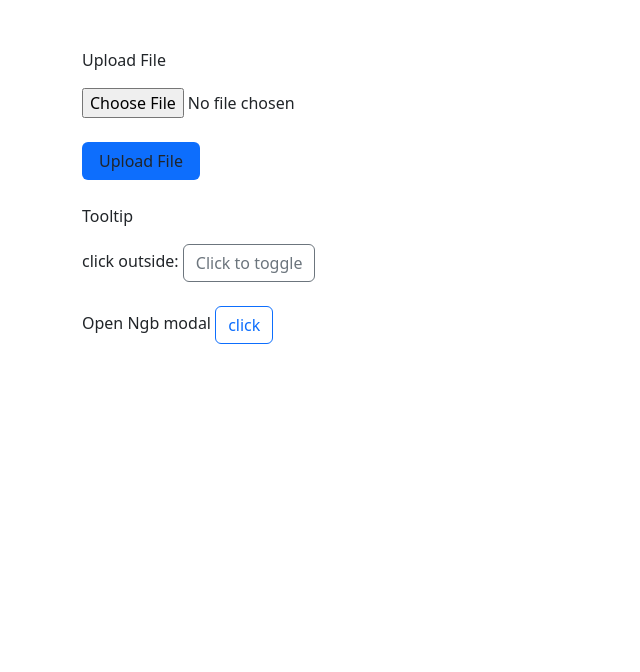
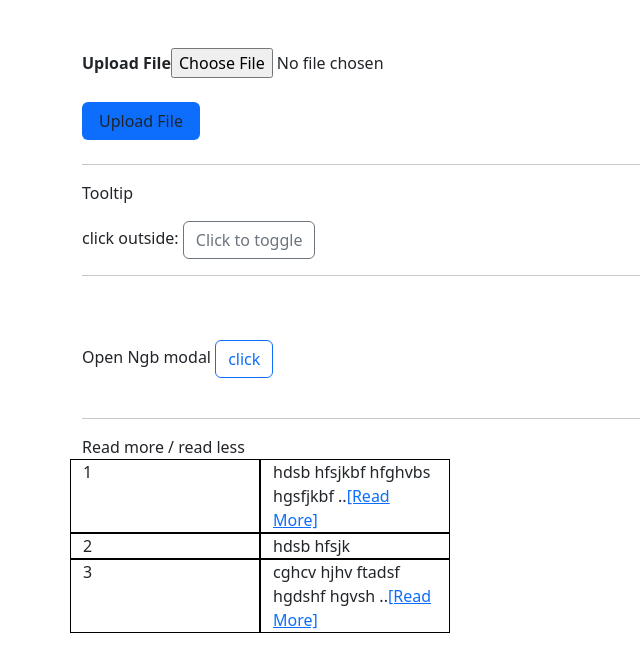
Before and after one commit to shivikki/ExcelUpload, an Angular app in the folder FileUpload/Angular/fileUpload/: page / in a window 1280 px wide. Shown: the top 672 px of the page, without its empty margins (0-640 px from the left). Built offline with nearby package versions, Linux system fonts and the light colour scheme.

Commit message:
read / more read less added

```diff
--- a/FileUpload/Angular/fileUpload/src/app/components/upload/upload.component.html
+++ b/FileUpload/Angular/fileUpload/src/app/components/upload/upload.component.html
@@ -1,11 +1,11 @@
 <br><br>
 <div class="container">
-    <p>Upload File</p>
+    <b>Upload File</b>
     <input type="file" (change)="selectFile($event)">
     <p class="my-4">
         <button class="btn bg-primary px-3" (click)=" uploadFile()">Upload File</button>
     </p>
-
+    <hr>
 
     <p>Tooltip</p>
     click outside:
@@ -14,9 +14,35 @@
         <!--use placement to postion the tooltip, possible values top end start bottom-->
         Click to toggle
     </button>
+    <hr>
 
     <br><br>
     Open Ngb modal
     <button (click)="openModal()" class="btn btn-outline-primary">click</button>
 
+    <br><br>
+    <hr>
+    Read more / read less
+    <div *ngFor="let data of contentList;let i=index;" class="row tableDiv">
+        <div class="col-2">
+            {{data.sr}}
+        </div>
+        <div class="col-2">
+            <!-- <div [ngClass]="{'limitTextHeight': data.isReadMore}">{{data.content}}</div>
+            <button (click)="showText(i)">
+                {{ data.isReadMore ? 'Read More': 'Read Less' }}
+            </button> -->
+
+            {{( data.isReadMore) ? data.content : data.content | slice:0:30}}
+            <span *ngIf="data.content.length>30 && data.isReadMore==false">..</span>
+            <a href="javascript:;" *ngIf="data.content.length>30 && data.isReadMore==false"
+                (click)="data.isReadMore=!data.isReadMore">[Read More]</a>
+
+            <a href="javascript:;" *ngIf="data.isReadMore==true" (click)="data.isReadMore=!data.isReadMore">[Read Less]</a>
+        </div>
+
+
+
+    </div>
+
 </div>
--- a/FileUpload/Angular/fileUpload/src/app/components/upload/upload.component.scss
+++ b/FileUpload/Angular/fileUpload/src/app/components/upload/upload.component.scss
@@ -0,0 +1,8 @@
+.tableDiv > div{
+    border:1px solid black;
+}
+
+.limitTextHeight {
+    height: 20px;
+    overflow: hidden;
+}
--- a/FileUpload/Angular/fileUpload/src/app/components/upload/upload.component.ts
+++ b/FileUpload/Angular/fileUpload/src/app/components/upload/upload.component.ts
@@ -15,6 +15,24 @@ export class UploadComponent implements OnInit {
   constructor(private http:HttpClient, private ngbModal:NgbModal) { }
   public modalRef:any;
   public file:any;
+
+  //for read more read less
+  public contentList=[{
+    sr:1,
+    content:"hdsb hfsjkbf hfghvbs hgsfjkbf hafkjbfv hfdkjvbf hfebkjbvf hsvdhjnv",
+    isReadMore:false
+  },
+  {
+    sr:2,
+    content:"hdsb hfsjk",
+    isReadMore:false
+  },
+  {
+    sr:3,
+    content:"cghcv hjhv ftadsf hgdshf hgvshjb esrasd k;kl ",
+    isReadMore:false
+  }
+]
   ngOnInit(): void {
   }
 
@@ -49,4 +67,10 @@ export class UploadComponent implements OnInit {
       }
     )
   }
+
+
+  showText(i:any) {
+    this.contentList[i].isReadMore=!this.contentList[i].isReadMore;
+
+ }
 }
```
